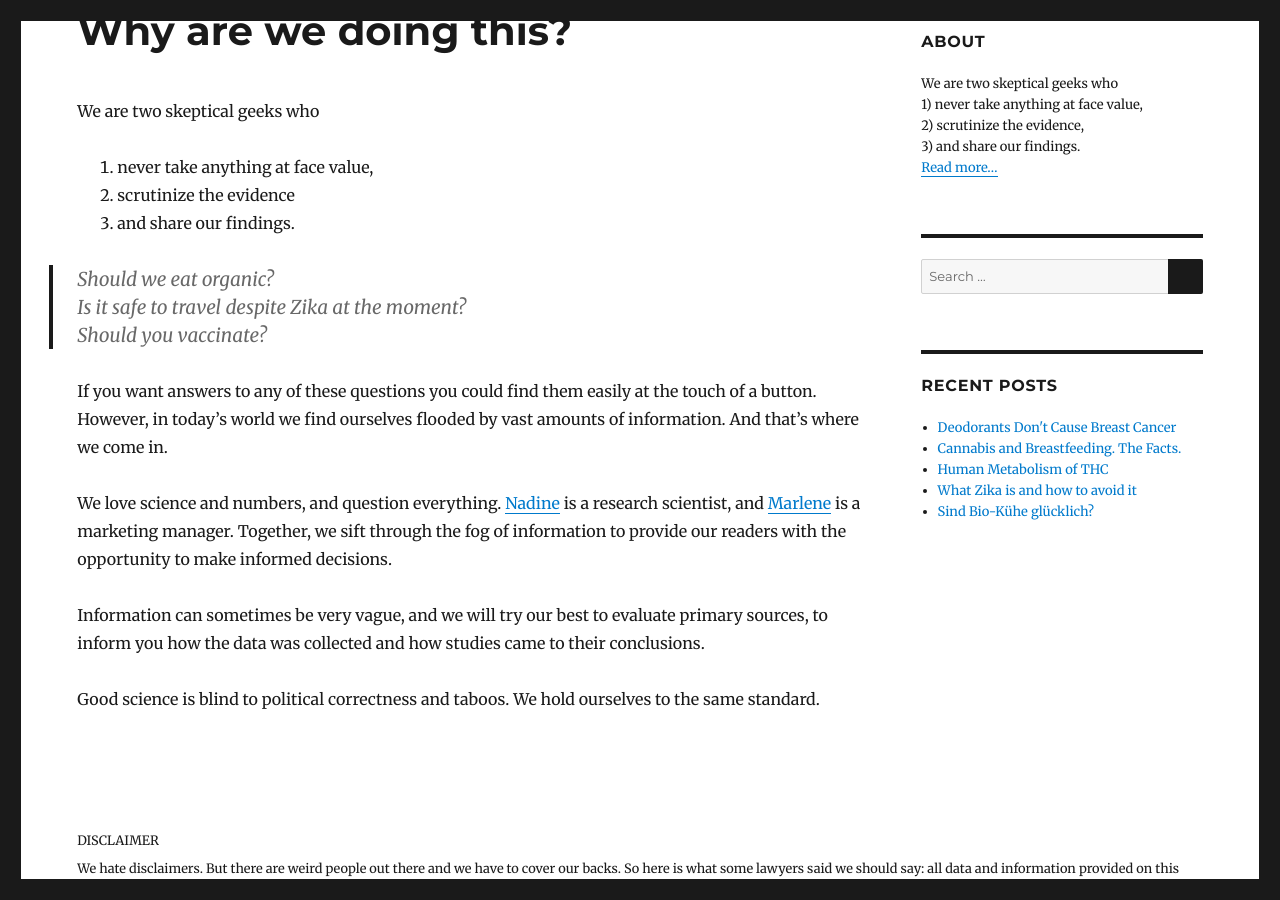
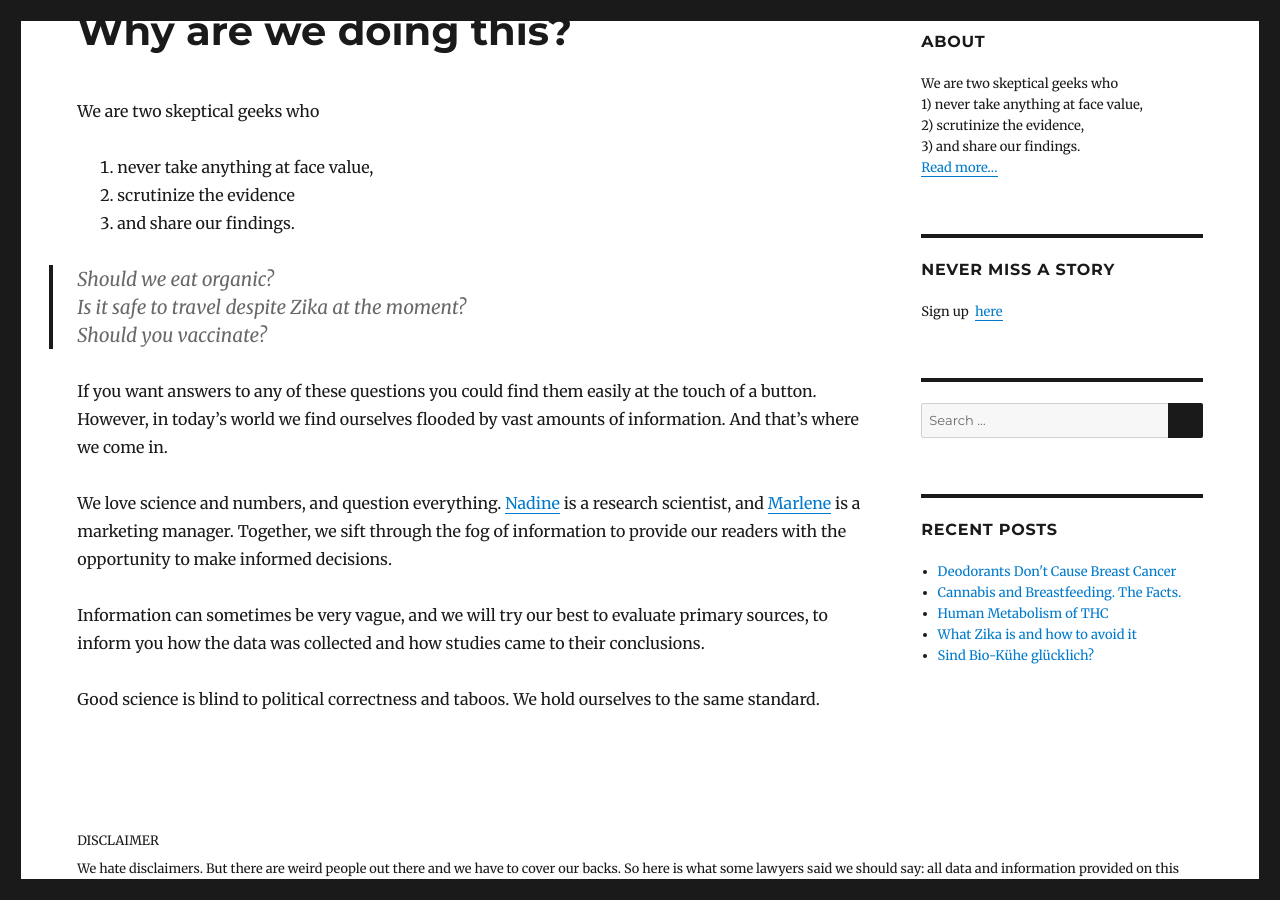
Before and after one commit to sapiensoup/sapiensoup.com, a Jekyll site: the page built from about.md, in a window 1280 px wide and 900 px high, scrolled down 403 px. Built offline with Jekyll 4.4.1, drawn with Linux system fonts in a browser that asks for light colours.

Commit message:
Add email sign up

```diff
--- a/_layouts/default.html
+++ b/_layouts/default.html
@@ -71,6 +71,11 @@
 								<a href="/about">Read more&hellip;</a>
               </div>
             </section>
+            <section id="text-3" class="widget widget_text">
+              <h2 class="widget-title">NEVER MISS A STORY</h2>
+              <div class="textwidget">Sign up &nbsp<a href="http://eepurl.com/cBB_9D">here</a> <p>
+              </div>
+            </section>
             <section id="search-2" class="widget widget_search">
               <form role="search" method="get" class="search-form" action="https://google.com/search">
                 <label>
```
